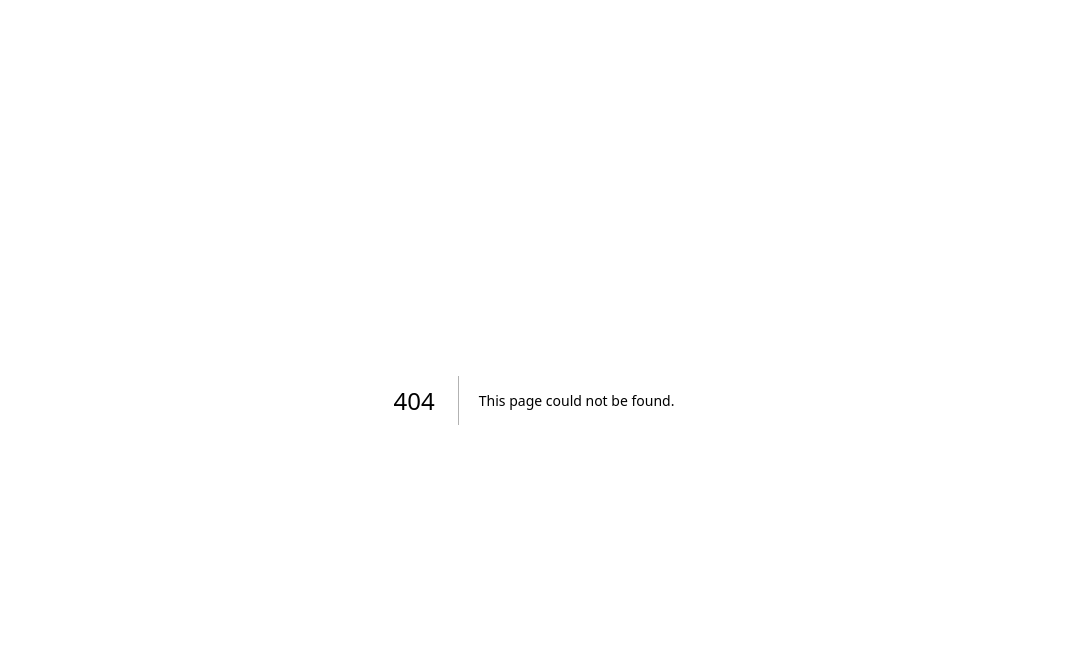
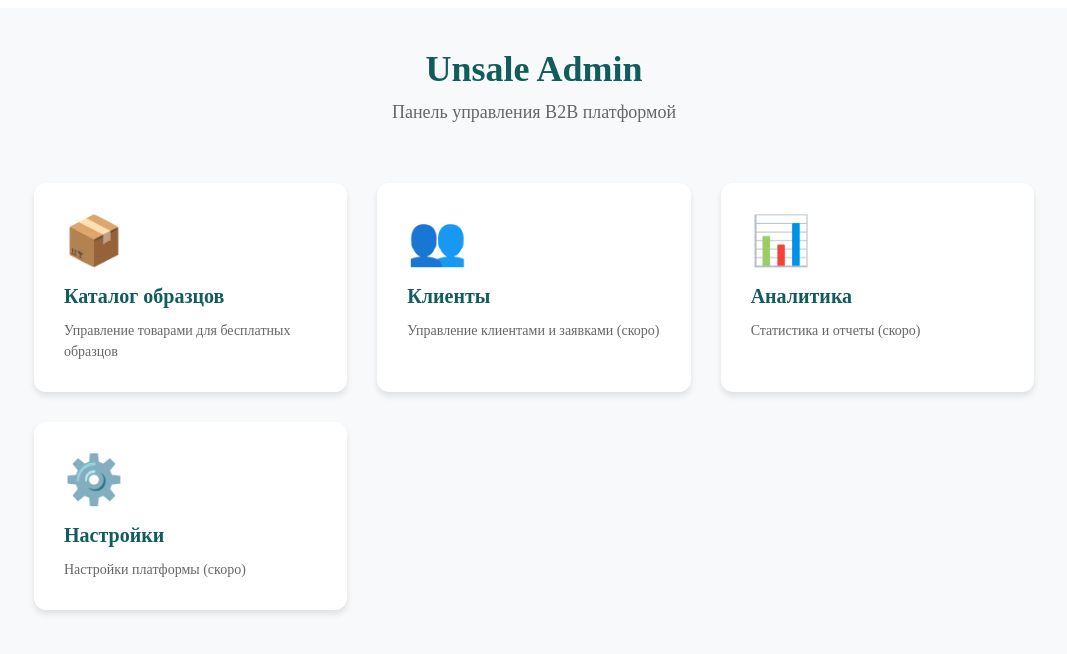
Before and after one commit to Ismail99991/unsale_mvp, a Next.js app in the folder apps/admin/: page /apps/admin/pages in a window 1280 px wide. Before the commit this address had no page. Shown: the top 654 px of the page, without its empty margins (106-1173 px from the left). Built offline with nearby package versions, Linux system fonts and the light colour scheme.

Commit message:
Create index.js

```diff
--- /dev/null
+++ b/apps/admin/pages/apps/admin/pages/index.js
@@ -0,0 +1,94 @@
+import Link from 'next/link'
+
+export default function AdminHome() {
+  return (
+    <div style={styles.container}>
+      <header style={styles.header}>
+        <h1 style={styles.title}>Unsale Admin</h1>
+        <p style={styles.subtitle}>Панель управления B2B платформой</p>
+      </header>
+
+      <div style={styles.menuGrid}>
+        <Link href="/samples-catalog" style={styles.menuCard}>
+          <div style={styles.menuIcon}>📦</div>
+          <h3 style={styles.menuTitle}>Каталог образцов</h3>
+          <p style={styles.menuDesc}>Управление товарами для бесплатных образцов</p>
+        </Link>
+
+        <div style={styles.menuCard}>
+          <div style={styles.menuIcon}>👥</div>
+          <h3 style={styles.menuTitle}>Клиенты</h3>
+          <p style={styles.menuDesc}>Управление клиентами и заявками (скоро)</p>
+        </div>
+
+        <div style={styles.menuCard}>
+          <div style={styles.menuIcon}>📊</div>
+          <h3 style={styles.menuTitle}>Аналитика</h3>
+          <p style={styles.menuDesc}>Статистика и отчеты (скоро)</p>
+        </div>
+
+        <div style={styles.menuCard}>
+          <div style={styles.menuIcon}>⚙️</div>
+          <h3 style={styles.menuTitle}>Настройки</h3>
+          <p style={styles.menuDesc}>Настройки платформы (скоро)</p>
+        </div>
+      </div>
+    </div>
+  )
+}
+
+const styles = {
+  container: {
+    minHeight: '100vh',
+    backgroundColor: '#f8f9fa',
+    padding: '40px 20px'
+  },
+  header: {
+    textAlign: 'center',
+    marginBottom: '60px'
+  },
+  title: {
+    color: '#115c5c',
+    fontSize: '36px',
+    fontWeight: '700',
+    margin: '0 0 12px 0'
+  },
+  subtitle: {
+    color: '#666',
+    fontSize: '18px',
+    margin: 0
+  },
+  menuGrid: {
+    display: 'grid',
+    gridTemplateColumns: 'repeat(auto-fit, minmax(300px, 1fr))',
+    gap: '30px',
+    maxWidth: '1000px',
+    margin: '0 auto'
+  },
+  menuCard: {
+    backgroundColor: 'white',
+    padding: '30px',
+    borderRadius: '12px',
+    boxShadow: '0 4px 6px rgba(0, 0, 0, 0.1)',
+    textDecoration: 'none',
+    color: 'inherit',
+    transition: 'transform 0.2s',
+    cursor: 'pointer'
+  },
+  menuIcon: {
+    fontSize: '48px',
+    marginBottom: '16px'
+  },
+  menuTitle: {
+    color: '#115c5c',
+    fontSize: '20px',
+    fontWeight: '600',
+    margin: '0 0 12px 0'
+  },
+  menuDesc: {
+    color: '#666',
+    fontSize: '14px',
+    margin: 0,
+    lineHeight: '1.5'
+  }
+}
```
